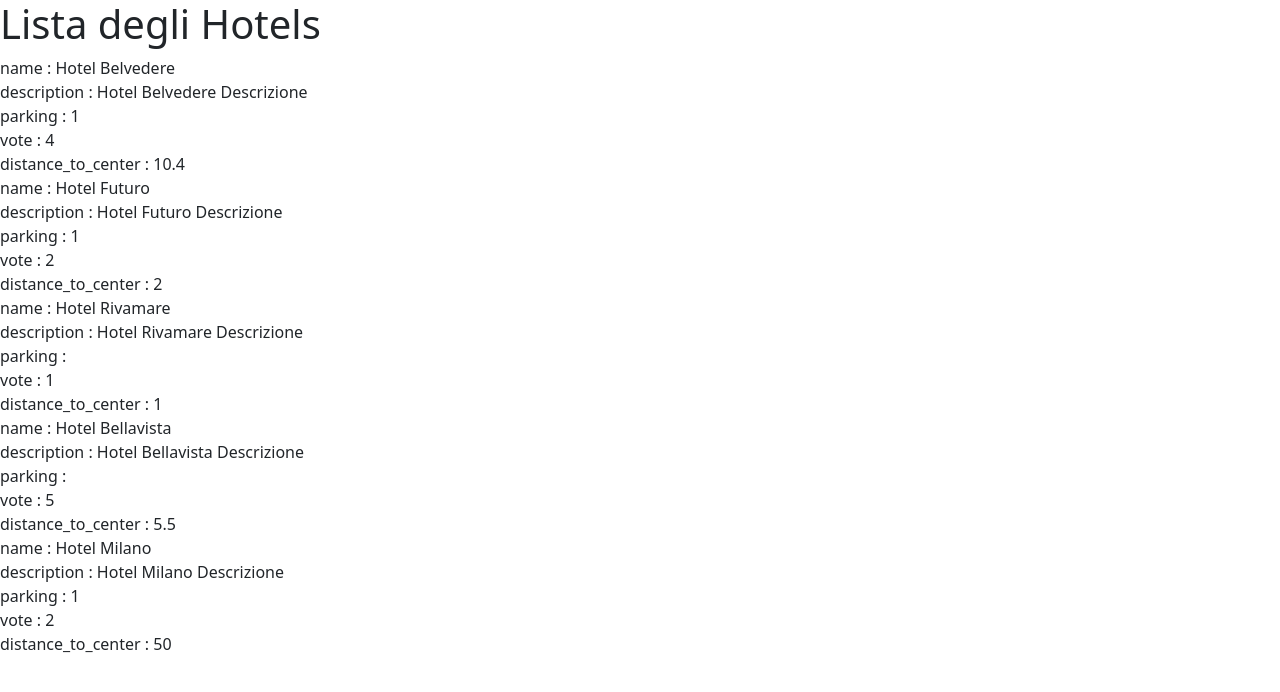
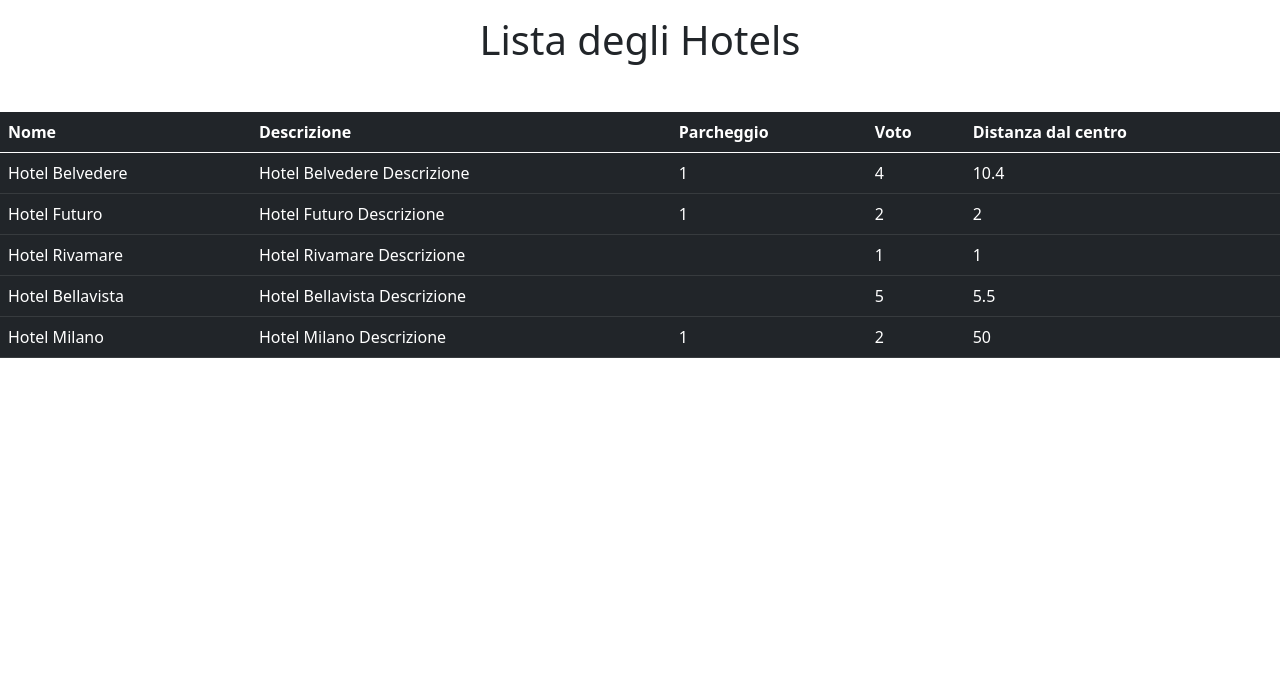
Before and after one commit to violix96/php-hotel, a PHP site: page / in a window 1280 px wide. Shown: the top 692 px of the page. Run offline with PHP 8.4, Linux system fonts and the light colour scheme.

Commit message:
[UPD] added styling with Bootstrap and showed the information with a table

```diff
--- a/index.php
+++ b/index.php
@@ -53,19 +53,43 @@ $hotels = [
 </head>
 
 <body>
-    <h1>Lista degli Hotels</h1>
-    <p>
+    <h1 class="text-center mt-3">Lista degli Hotels</h1>
+
+    <table class="table table-hover table-dark mt-5">
+        <thead>
+            <tr>
+                <th>Nome</th>
+                <th>Descrizione</th>
+                <th>Parcheggio</th>
+                <th>Voto</th>
+                <th>Distanza dal centro</th>
+            </tr>
+        </thead>
+        <tbody>
+            <?php foreach ($hotels as $hotel) : ?>
+                <tr>
+                    <td><?php echo $hotel['name'] ?></td>
+                    <td><?php echo $hotel['description'] ?></td>
+                    <td><?php echo $hotel['parking'] ?></td>
+                    <td><?php echo $hotel['vote'] ?></td>
+                    <td><?php echo $hotel['distance_to_center'] ?></td>
+                </tr>
+            <?php endforeach; ?>
+        </tbody>
+    </table>
+
+    <!-- <p>
         <?php
         // inizio del ciclo principale per scorrere tutti gli hotel
-        foreach ($hotels as $hotel) {
-            // inizia del ciclo interno per scorrere ogn attributo di un singolo hotel
-            foreach ($hotel as $key => $value) {
-                // stampa la chiave e il valore dell'attributo corrente dell'hotel
-                echo $key . ' : ' . $value . '<br>';
-            }
-        }
+        // foreach ($hotels as $hotel) {
+        // inizia del ciclo interno per scorrere ogn attributo di un singolo hotel
+        // foreach ($hotel as $key => $value) {
+        // stampa la chiave e il valore dell'attributo corrente dell'hotel
+        //         echo $key . ' : ' . $value . '<br>';
+        //     }
+        // }
         ?>
-    </p>
+    </p> -->
 </body>
 
 </html>
```
